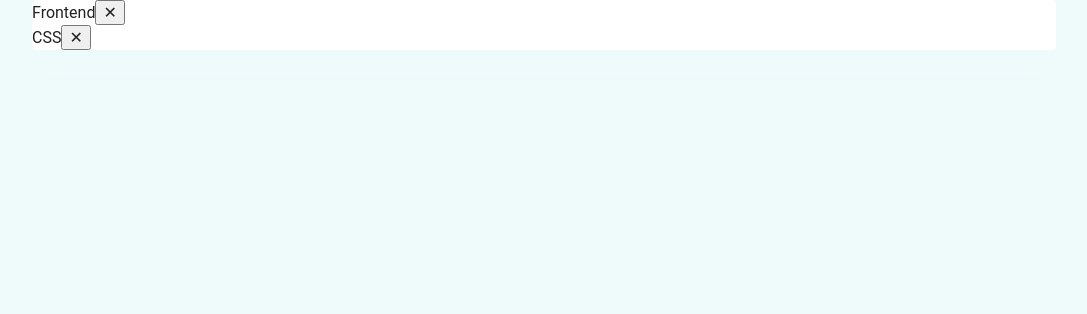
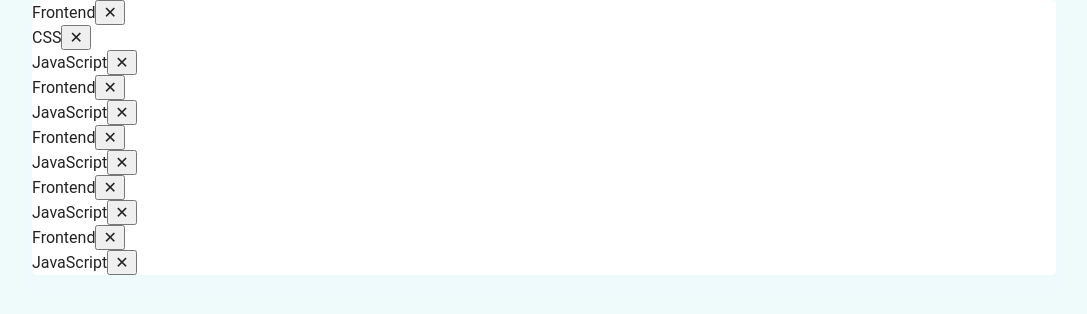
Before and after one commit to MikeG96/jobs-listings-with-filtering, a React (Create React App) app: page / in a window 1280 px wide. Shown: the top 314 px of the page, without its empty margins (96-1183 px from the left). Built offline with nearby package versions, Linux system fonts and the light colour scheme.

Commit message:
Mocked seleected filters

```diff
--- a/src/App.tsx
+++ b/src/App.tsx
@@ -3,7 +3,19 @@ import './App.scss';
 import Filter from './components/Filter/Filter';
 
 function App() {
-  const filters = ['Frontend', 'CSS'];
+  const filters: string[] = [
+    'Frontend',
+    'CSS',
+    'JavaScript',
+    'Frontend',
+    'JavaScript',
+    'Frontend',
+    'JavaScript',
+    'Frontend',
+    'JavaScript',
+    'Frontend',
+    'JavaScript',
+  ];
 
   return (
     <div className='container'>
```
